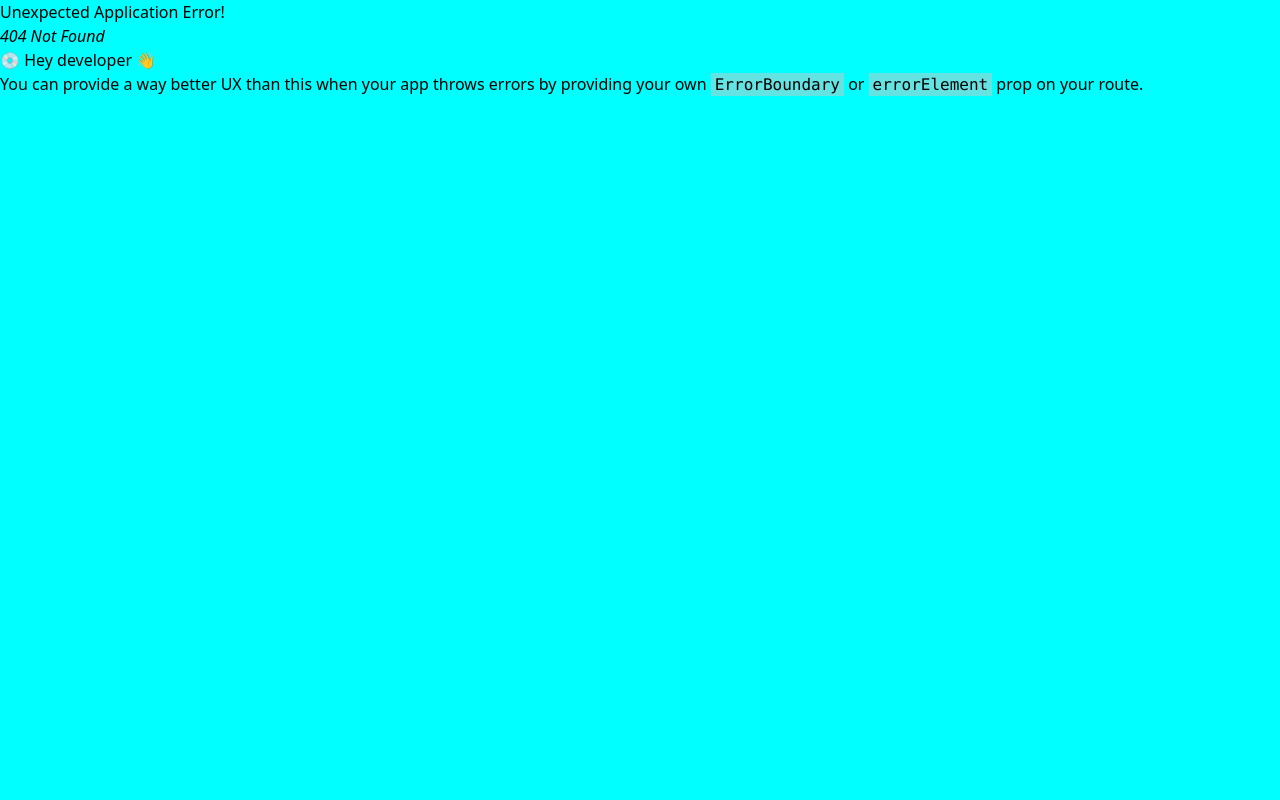
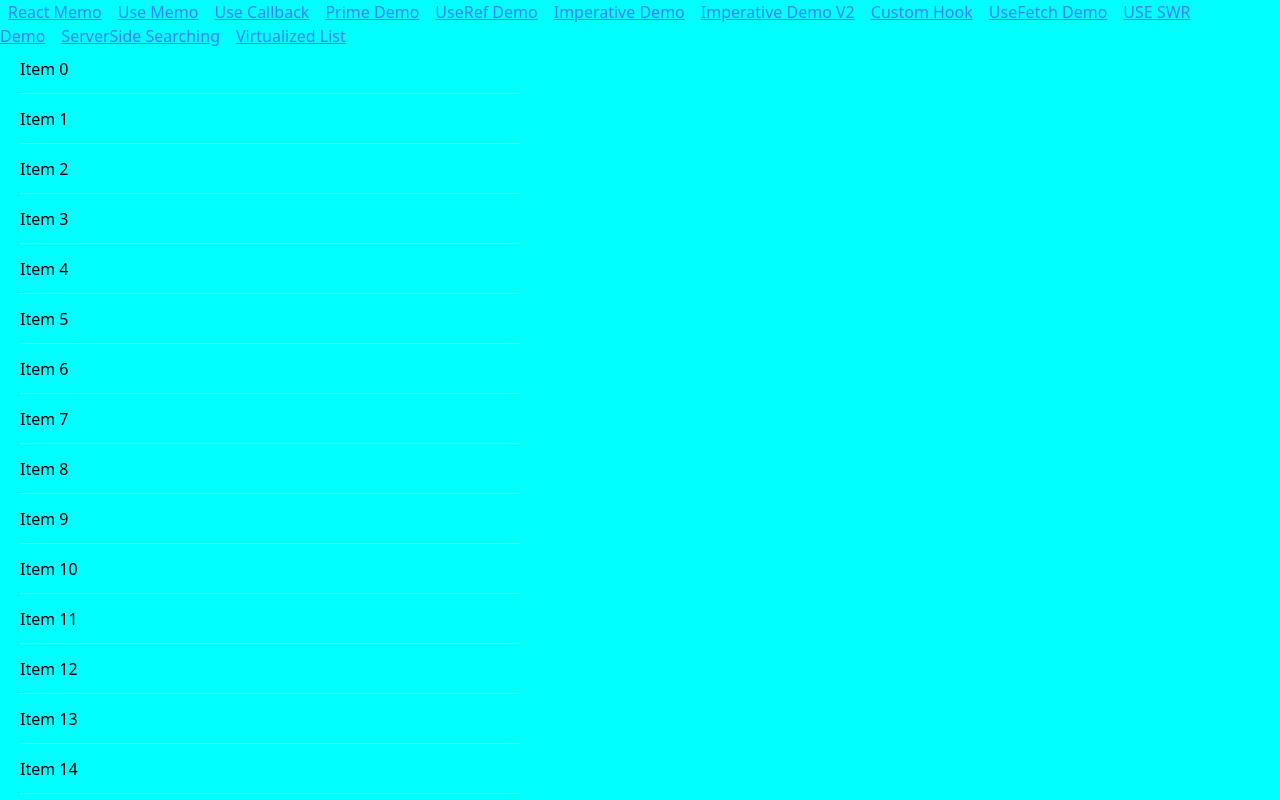
Before and after one commit to neominalsolutions/gulsan-react-optimization-app, a React app: page /virtualizedlist in a window 1280 px wide. Before the commit this address had no page. Shown: the top 800 px of the page. Built offline with nearby package versions, Linux system fonts and the light colour scheme.

Commit message:
Virtualized List

```diff
--- a/package.json
+++ b/package.json
@@ -13,6 +13,7 @@
   "dependencies": {
     "@types/react": "^18.3.3",
     "@types/react-dom": "^18.3.0",
+    "@types/react-window": "^1.8.8",
     "axios": "^1.7.2",
     "jwt-decode": "^4.0.0",
     "primeicons": "^7.0.0",
@@ -20,6 +21,7 @@
     "react": "^18.3.1",
     "react-dom": "^18.3.1",
     "react-router-dom": "^6.25.1",
+    "react-window": "^1.8.10",
     "swr": "^2.2.5"
   },
   "devDependencies": {
--- /dev/null
+++ b/src/components/virtualized-list/virtualizedlist.demo.tsx
@@ -0,0 +1,44 @@
+import React from 'react';
+import { FixedSizeList } from 'react-window';
+
+const data = Array.from({ length: 100000 }, (_, index) => `Item ${index}`);
+
+function VirtualizeListDemo() {
+	console.log('...rendering');
+	const renderRow = ({ index, style }: any) => {
+		console.log('index', index);
+		return (
+			<div
+				style={{
+					...style,
+					display: 'flex',
+					alignItems: 'center',
+					borderBottom: '1px solid lightgrey',
+				}}
+			>
+				{data[index]}
+			</div>
+		);
+	};
+
+	return (
+		<>
+			{/* <div>
+				{data.map((item: any, index: number) => {
+					return <div key={index}>{item}</div>;
+				})}
+			</div> */}
+
+			<FixedSizeList
+				height={1000}
+				width={500}
+				itemSize={50}
+				itemCount={data.length}
+			>
+				{renderRow}
+			</FixedSizeList>
+		</>
+	);
+}
+
+export default VirtualizeListDemo;
--- a/src/index.tsx
+++ b/src/index.tsx
@@ -17,6 +17,7 @@ import CustomHookDemo from './components/customhook/custom.hook.demo';
 import UseFetchHookDemo from './components/customhook/useFetch.hook.demo';
 import SwrDemo from './components/swr/swr.demo';
 import DebouncingDemo from './components/debouncing/debouncing.demo';
+import VirtualizeListDemo from './components/virtualized-list/virtualizedlist.demo';
 
 const root = ReactDOM.createRoot(
 	document.getElementById('root') as HTMLElement
@@ -71,6 +72,10 @@ const router = createBrowserRouter([
 				path: 'debouncing',
 				Component: DebouncingDemo,
 			},
+			{
+				path: 'virtualizedlist',
+				Component: VirtualizeListDemo,
+			},
 		],
 	},
 ]);
--- a/src/main.tsx
+++ b/src/main.tsx
@@ -60,6 +60,10 @@ function App() {
 					<Link className="underline text-blue-500 mb-2 mx-2" to="/debouncing">
 						ServerSide Searching
 					</Link>
+
+					<Link className="underline text-blue-500 mb-2 mx-2" to="/virtualizedlist">
+						Virtualized List
+					</Link>
 				</nav>
 			</header>
 			<main className="p-5">
```
Also changed, not shown: 1 other file (tests, documents, lock files or other folders).
